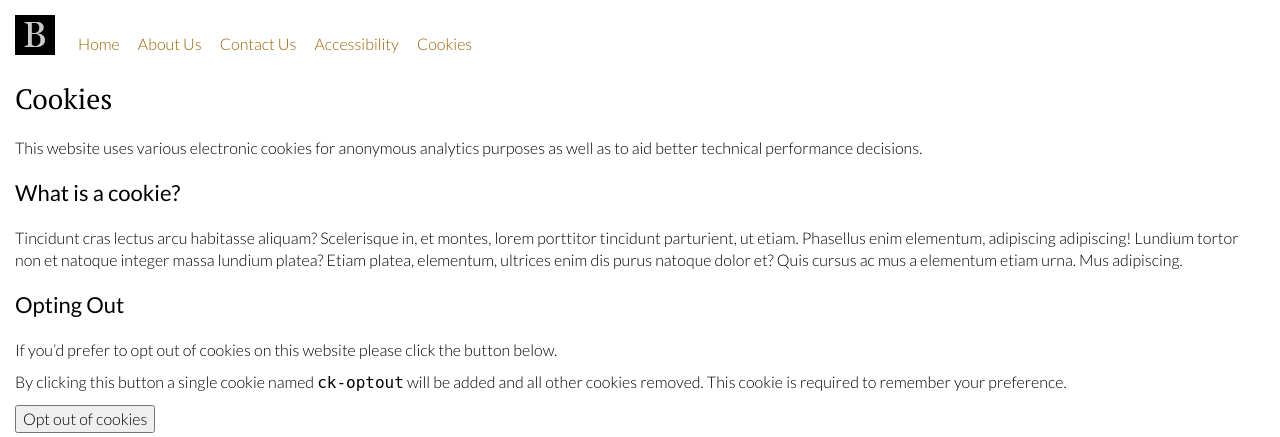
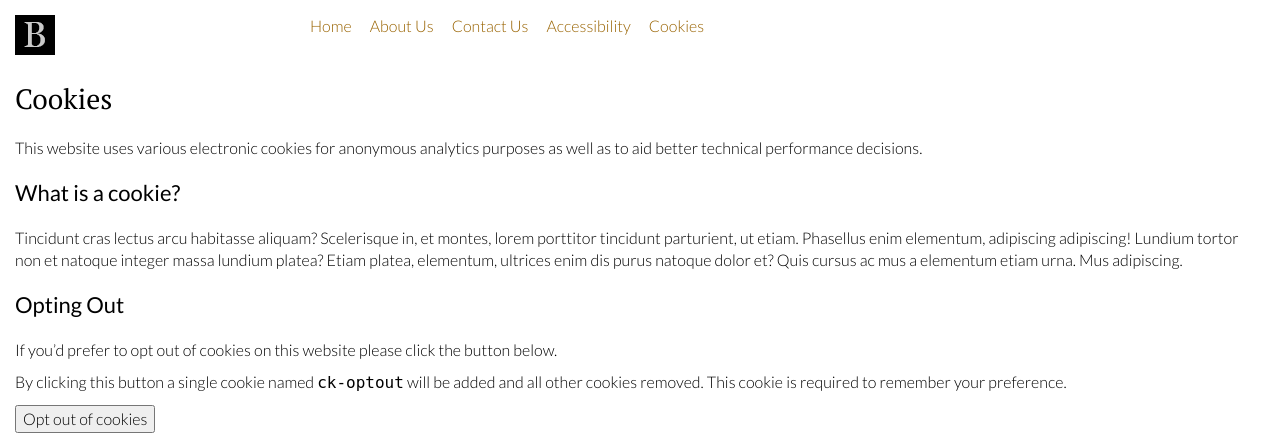
Before and after one commit to brootaylor/personal-dev-framework, a PHP site: page /cookies in a window 1280 px wide. Shown: the top 437 px of the page. Run offline with PHP 8.4, Linux system fonts and the light colour scheme; style sheets or scripts are compiled from the project's sources; some libraries are stand-ins or nearby versions.

Commit message:
Added navigation partial call

```diff
--- a/scss/styles.scss
+++ b/scss/styles.scss
@@ -24,6 +24,7 @@
 @import 'framework/_base-template.scss';
 @import 'framework/_grid.scss';
 @import 'framework/_masthead.scss'; // Masthead wrapper, logo, strapline & navigation
+@import 'framework/_navigation.scss'; // All primary & secondary navigation
 @import 'framework/_footer.scss';
 @import 'framework/_print.scss';
 
```
